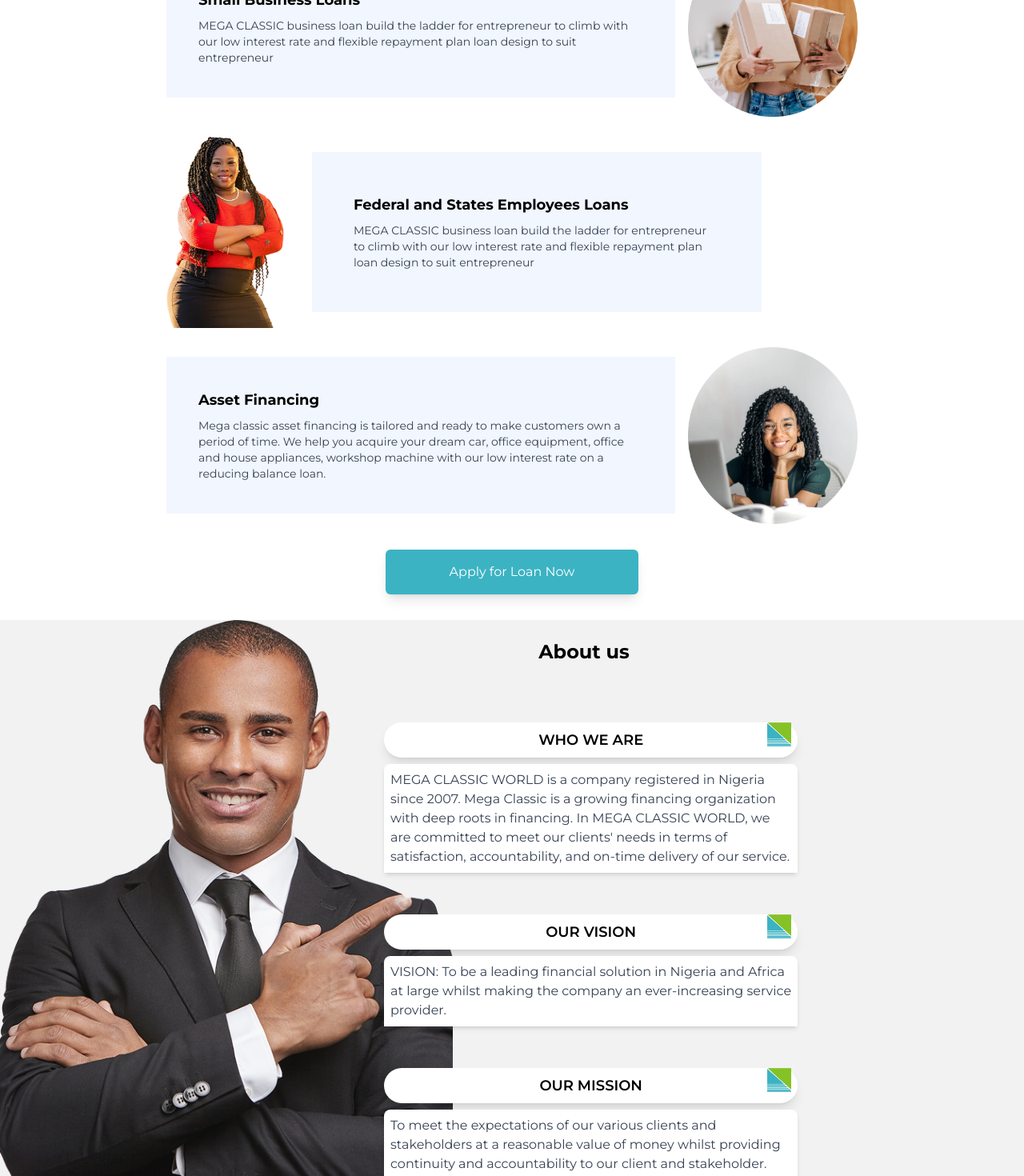
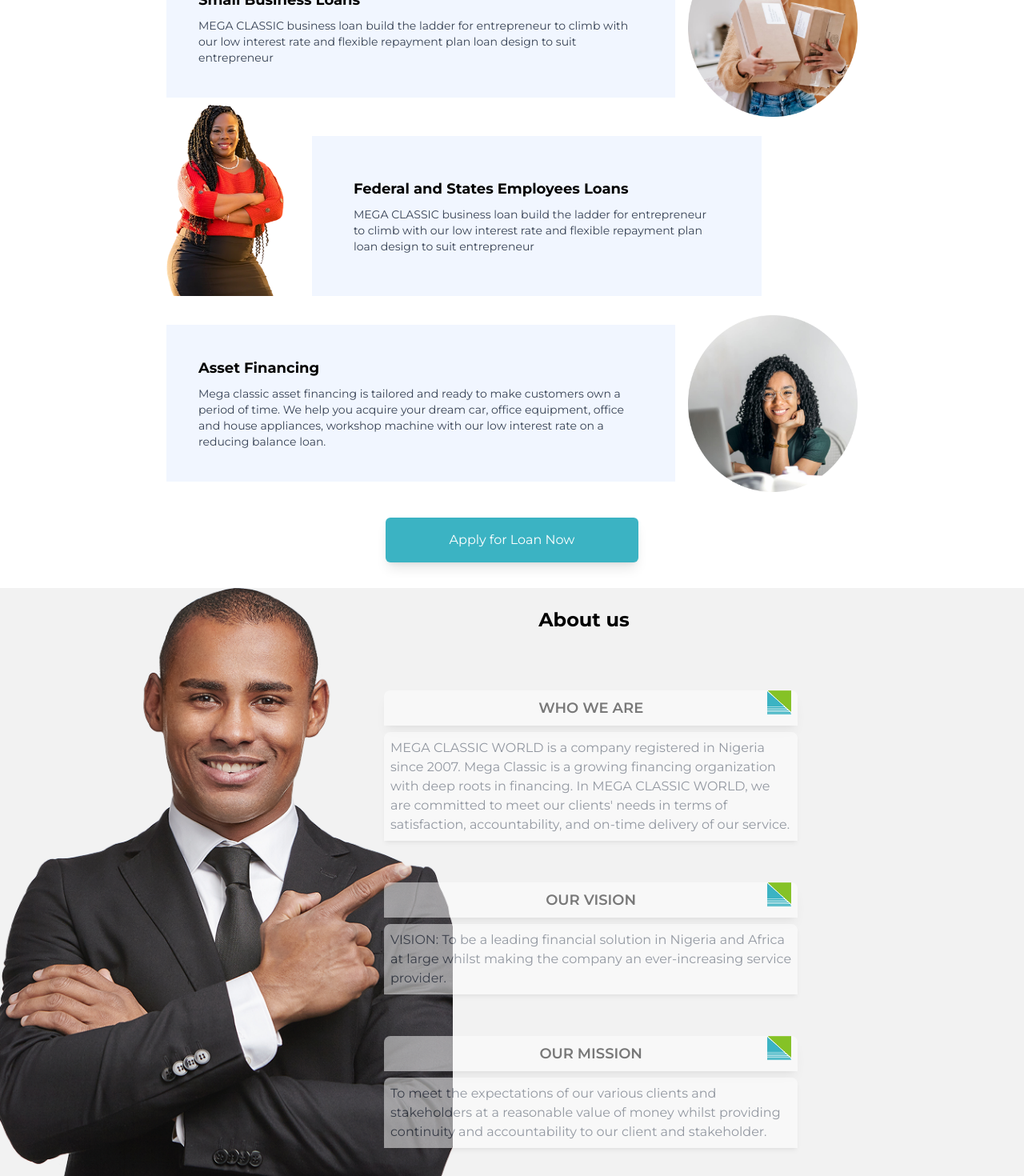
Before and after one commit to 0xidennis/Mega, a React (Vite) app: page / in a window 1280 px wide. Shown: the part 1660-3130 px from the top of the page at 80% size. Built offline with nearby package versions, Linux system fonts and the light colour scheme.

Commit message:
first commit

```diff
--- a/src/Component/CreditCardCarousel.jsx
+++ b/src/Component/CreditCardCarousel.jsx
@@ -83,7 +83,7 @@
         </div>
 
         <button
-          className={`absolute top-1/2 -translate-y-1/2 -left-7     ${
+          className={`absolute top-1/2 -translate-y-1/2 lg:left-7 left-2    ${
             currentIndex === 0 ? "opacity-50 cursor-not-allowed" : "opacity-100"
           }`}
           onClick={handlePrev}
@@ -94,7 +94,7 @@
         </button>
 
         <button
-          className={`absolute top-1/2 -translate-y-1/2 -right-7    ${
+          className={`absolute top-1/2 -translate-y-1/2 lg:right-7 right-2   ${
             currentIndex === maxIndex ? "opacity-50 cursor-not-allowed" : "opacity-100"
           }`}
           onClick={handleNext}
--- a/src/Component/LoanService.jsx
+++ b/src/Component/LoanService.jsx
@@ -45,7 +45,7 @@
     <div className=" rounded-lg  mb-6 flex flex-col md:flex-row items-center ">
       <div className="md:w-1/4">
 
-        <img src={woman} alt=""height={5} className='h-60'/>
+        <img src={woman} alt=""height={5} className='h-60 -mt-10 relative z-10 '/>
       </div>
       <div className="md:w-3/4 bg-[#F1F6FF] p-13 lg:mr-30">
         <h2 className="text-lg font-bold mb-2">Federal and States Employees Loans</h2>
--- a/src/Component/Section.jsx
+++ b/src/Component/Section.jsx
@@ -4,8 +4,8 @@
 const Section = ({ title, content }) => {
   return (
     <div className=" p-6   relative lg:ml-60 w-full">
-    <h3 className="font-semibold text-lg mb-2 shadow-lg bg-[#FFFFFF] py-2 px-2 text-center z-0 rounded-full">{title}</h3>
-    <p className="text-gray-700 text-md shadow-md bg-[#FFFFFF] p-2 z-1 rounded-t-lg">{content}</p>
+    <h3 className="font-semibold text-lg mb-2 shadow-lg bg-[#FFFFFF] py-2 px-2 text-center z-0 rounded-t-lg opacity-50">{title}</h3>
+    <p className="text-gray-700 text-md shadow-md bg-[#FFFFFF] p-2 z-1 rounded-t-lg opacity-50">{content}</p>
     <span className="absolute top-6 right-8 "> <img src={classic} alt="" width={30} /></span>
   </div>
   )
```
